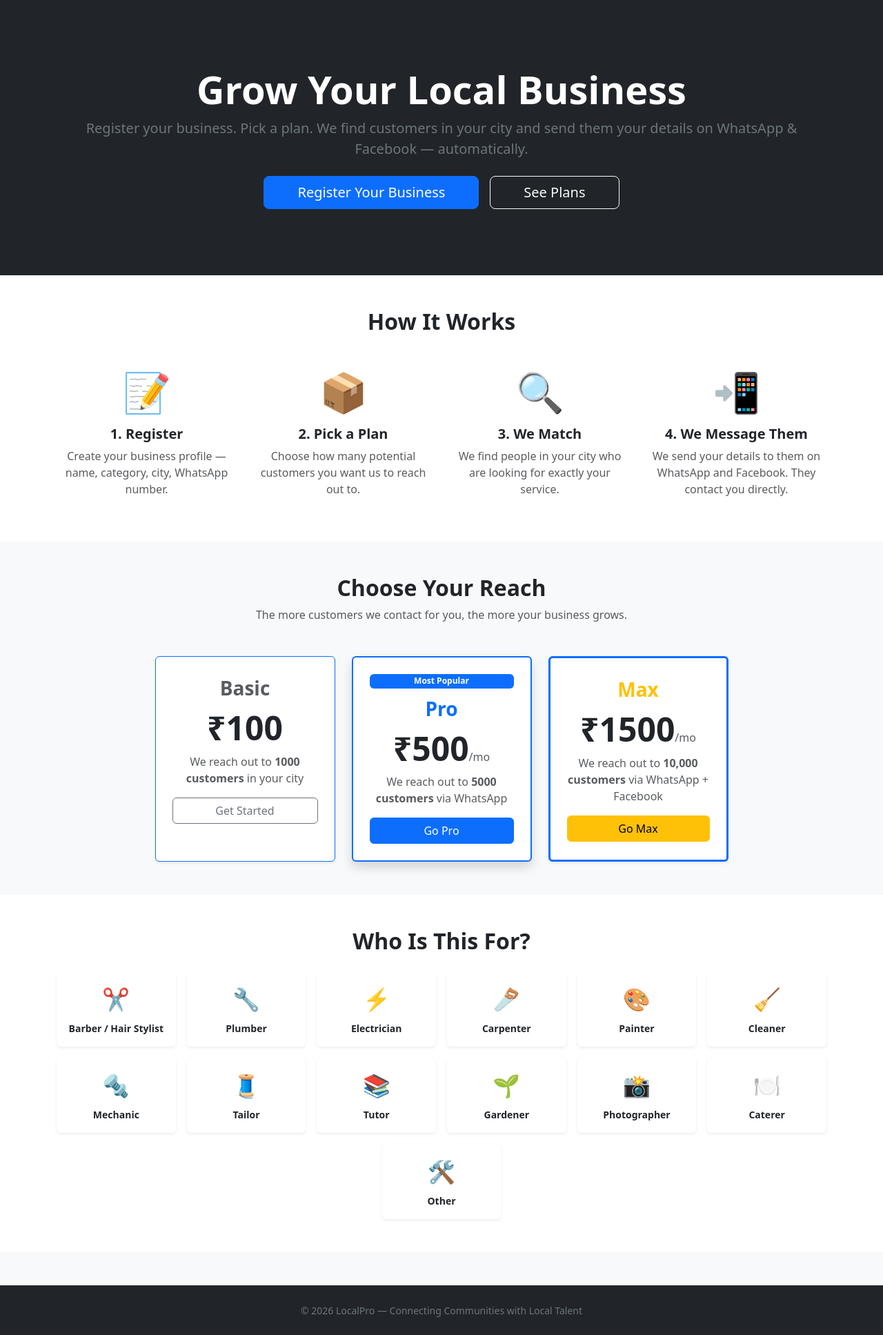
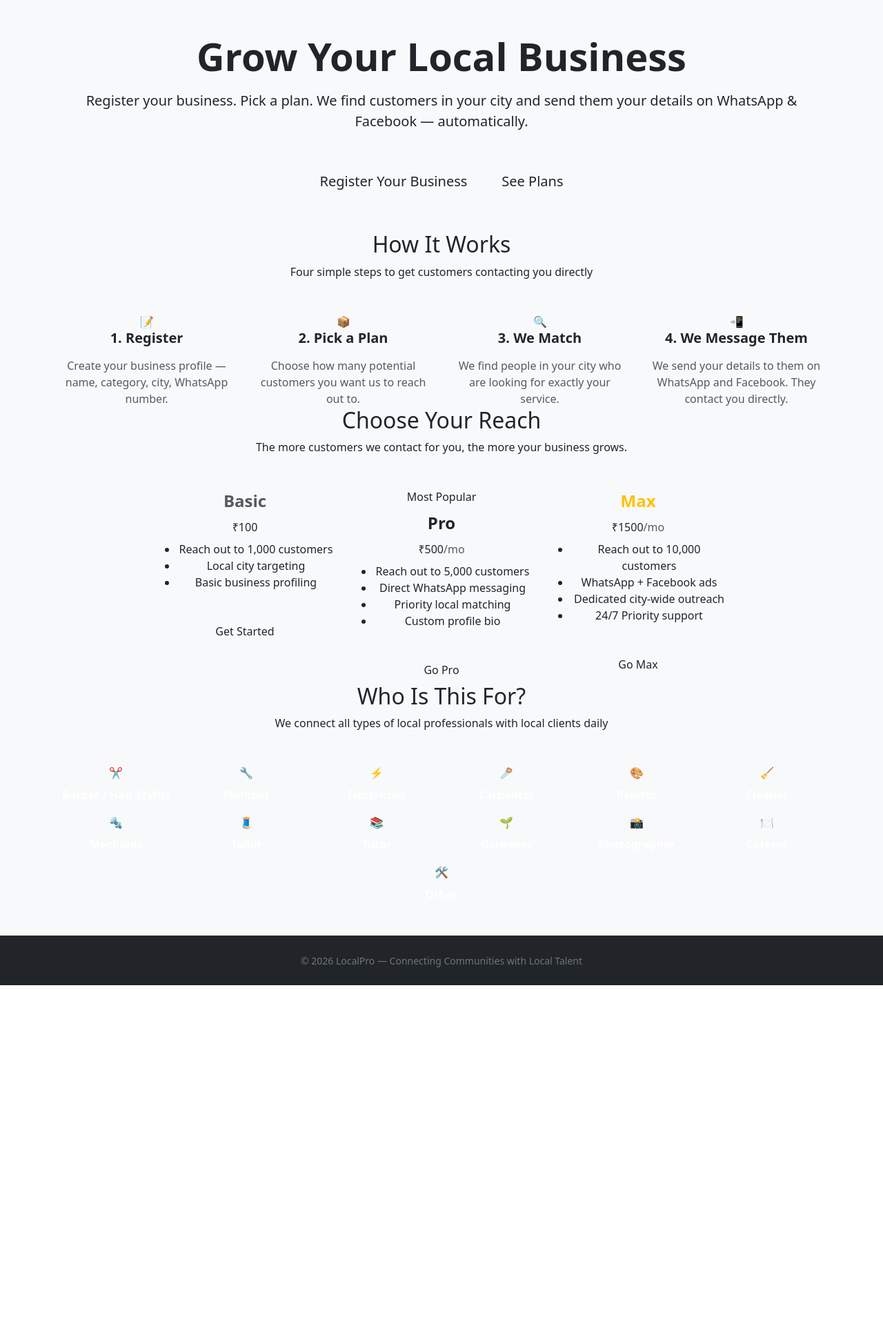
Before and after one commit to ingodwebelieve2817-art/Research, a Django app: page / in a window 1280 px wide. Shown: the part 56-1991 px from the top of the page at 69% size. After the commit the page ends 1484 px from the top, so only its background shows below. Run offline with Django 5.2, Linux system fonts and the light colour scheme; parts of the project's set-up code (start-up, migrations or seed data) failed here and were passed over.

Commit message:
Update home.html

```diff
--- a/templates/home.html
+++ b/templates/home.html
@@ -3,78 +3,112 @@
 {% block content %}
 
 <!-- Hero -->
-<section class="bg-dark text-white py-5">
+<section class="hero-section">
   <div class="container text-center py-5">
-    <h1 class="display-4 fw-bold">Grow Your Local Business</h1>
-    <p class="lead text-secondary mb-4">
+    <h1 class="display-4 fw-bold section-title mb-3">
+      Grow Your <span class="text-gradient">Local Business</span>
+    </h1>
+    <p class="lead subtitle mb-5">
       Register your business. Pick a plan. We find customers in your city and
       send them your details on WhatsApp &amp; Facebook — automatically.
     </p>
     <div class="d-flex gap-3 justify-content-center flex-wrap">
-      <a href="{% url 'accounts:register' %}" class="btn btn-primary btn-lg px-5">Register Your Business</a>
-      <a href="{% url 'subscriptions:plans' %}" class="btn btn-outline-light btn-lg px-5">See Plans</a>
+      <a href="{% url 'accounts:register' %}" class="btn btn-premium-primary btn-lg">Register Your Business</a>
+      <a href="{% url 'subscriptions:plans' %}" class="btn btn-premium-outline btn-lg">See Plans</a>
     </div>
   </div>
 </section>
 
 <!-- How it works -->
-<section class="py-5 bg-white">
+<section class="section-alt">
   <div class="container">
-    <h2 class="fw-bold text-center mb-5">How It Works</h2>
+    <h2 class="section-title text-center mb-2">How It Works</h2>
+    <p class="subtitle text-center mb-5">Four simple steps to get customers contacting you directly</p>
     <div class="row g-4 text-center">
       <div class="col-md-3">
-        <div class="display-4 mb-3">📝</div>
-        <h5 class="fw-bold">1. Register</h5>
-        <p class="text-muted">Create your business profile — name, category, city, WhatsApp number.</p>
+        <div class="glass-card">
+          <div class="icon-badge">📝</div>
+          <h5 class="fw-bold mb-3">1. Register</h5>
+          <p class="text-muted mb-0">Create your business profile — name, category, city, WhatsApp number.</p>
+        </div>
       </div>
       <div class="col-md-3">
-        <div class="display-4 mb-3">📦</div>
-        <h5 class="fw-bold">2. Pick a Plan</h5>
-        <p class="text-muted">Choose how many potential customers you want us to reach out to.</p>
+        <div class="glass-card">
+          <div class="icon-badge">📦</div>
+          <h5 class="fw-bold mb-3">2. Pick a Plan</h5>
+          <p class="text-muted mb-0">Choose how many potential customers you want us to reach out to.</p>
+        </div>
       </div>
       <div class="col-md-3">
-        <div class="display-4 mb-3">🔍</div>
-        <h5 class="fw-bold">3. We Match</h5>
-        <p class="text-muted">We find people in your city who are looking for exactly your service.</p>
+        <div class="glass-card">
+          <div class="icon-badge">🔍</div>
+          <h5 class="fw-bold mb-3">3. We Match</h5>
+          <p class="text-muted mb-0">We find people in your city who are looking for exactly your service.</p>
+        </div>
       </div>
       <div class="col-md-3">
-        <div class="display-4 mb-3">📲</div>
-        <h5 class="fw-bold">4. We Message Them</h5>
-        <p class="text-muted">We send your details to them on WhatsApp and Facebook. They contact you directly.</p>
+        <div class="glass-card">
+          <div class="icon-badge">📲</div>
+          <h5 class="fw-bold mb-3">4. We Message Them</h5>
+          <p class="text-muted mb-0">We send your details to them on WhatsApp and Facebook. They contact you directly.</p>
+        </div>
       </div>
     </div>
   </div>
 </section>
 
 <!-- Plans teaser -->
-<section class="py-5">
+<section class="section-dark">
   <div class="container text-center">
-    <h2 class="fw-bold mb-2">Choose Your Reach</h2>
-    <p class="text-muted mb-5">The more customers we contact for you, the more your business grows.</p>
-    <div class="row g-4 justify-content-center">
-      <div class="col-md-3">
-        <div class="card border-primary border-1 shadow-sm p-4 h-100">
-          <div class="fs-3 fw-bold text-muted">Basic</div>
-          <div class="display-5 fw-bold my-2">₹100</div>
-          <p class="text-muted">We reach out to <strong>1000 customers</strong> in your city</p>
-          <a href="{% url 'accounts:register' %}" class="btn btn-outline-secondary">Get Started</a>
+    <h2 class="section-title mb-2">Choose Your Reach</h2>
+    <p class="subtitle mb-5">The more customers we contact for you, the more your business grows.</p>
+    <div class="row g-4 justify-content-center align-items-stretch pricing-grid">
+      <!-- Basic Plan -->
+      <div class="col-md-4 col-lg-3">
+        <div class="glass-card">
+          <div>
+            <div class="fs-4 fw-bold text-muted mb-2">Basic</div>
+            <div class="price-text my-2">₹100</div>
+            <ul class="feature-list">
+              <li>Reach out to 1,000 customers</li>
+              <li>Local city targeting</li>
+              <li>Basic business profiling</li>
+            </ul>
+          </div>
+          <a href="{% url 'accounts:register' %}" class="btn btn-premium-outline w-100 mt-4">Get Started</a>
         </div>
       </div>
-      <div class="col-md-3">
-        <div class="card border-primary border-2 shadow p-4 h-100">
-          <div class="badge bg-primary mb-2">Most Popular</div>
-          <div class="fs-3 fw-bold text-primary">Pro</div>
-          <div class="display-5 fw-bold my-2">₹500<span class="fs-6 fw-normal text-muted">/mo</span></div>
-          <p class="text-muted">We reach out to <strong>5000 customers</strong> via WhatsApp</p>
-          <a href="{% url 'accounts:register' %}" class="btn btn-primary">Go Pro</a>
+      <!-- Pro Plan (Popular) -->
+      <div class="col-md-4 col-lg-3">
+        <div class="glass-card plan-popular">
+          <span class="badge-popular">Most Popular</span>
+          <div>
+            <div class="fs-4 fw-bold text-gradient mb-2 mt-2">Pro</div>
+            <div class="price-text my-2">₹500<span class="fs-6 fw-normal text-muted">/mo</span></div>
+            <ul class="feature-list">
+              <li>Reach out to 5,000 customers</li>
+              <li>Direct WhatsApp messaging</li>
+              <li>Priority local matching</li>
+              <li>Custom profile bio</li>
+            </ul>
+          </div>
+          <a href="{% url 'accounts:register' %}" class="btn btn-premium-primary w-100 mt-4">Go Pro</a>
         </div>
       </div>
-      <div class="col-md-3">
-        <div class="card border-primary border-3 shadow-sm p-4 h-100">
-          <div class="fs-3 fw-bold text-warning">Max</div>
-          <div class="display-5 fw-bold my-2">₹1500<span class="fs-6 fw-normal text-muted">/mo</span></div>
-          <p class="text-muted">We reach out to <strong>10,000 customers</strong> via WhatsApp + Facebook</p>
-          <a href="{% url 'accounts:register' %}" class="btn btn-warning">Go Max</a>
+      <!-- Max Plan -->
+      <div class="col-md-4 col-lg-3">
+        <div class="glass-card">
+          <div>
+            <div class="fs-4 fw-bold text-warning mb-2">Max</div>
+            <div class="price-text my-2">₹1500<span class="fs-6 fw-normal text-muted">/mo</span></div>
+            <ul class="feature-list">
+              <li>Reach out to 10,000 customers</li>
+              <li>WhatsApp + Facebook ads</li>
+              <li>Dedicated city-wide outreach</li>
+              <li>24/7 Priority support</li>
+            </ul>
+          </div>
+          <a href="{% url 'accounts:register' %}" class="btn btn-premium-outline w-100 mt-4">Go Max</a>
         </div>
       </div>
     </div>
@@ -82,21 +116,22 @@
 </section>
 
 <!-- Categories -->
-<section class="py-5 bg-white">
+<section class="section-alt">
   <div class="container text-center">
-    <h2 class="fw-bold mb-4">Who Is This For?</h2>
+    <h2 class="section-title mb-2">Who Is This For?</h2>
+    <p class="subtitle mb-5">We connect all types of local professionals with local clients daily</p>
     <div class="row g-3 justify-content-center">
       {% for slug, label in categories %}
-      <div class="col-6 col-md-3 col-lg-2">
-        <div class="card border-0 shadow-sm p-3 h-100">
-          <div class="fs-2">
+      <div class="col-6 col-sm-4 col-md-3 col-lg-2">
+        <div class="category-chip">
+          <span class="category-icon">
             {% if slug == "barber" %}✂️{% elif slug == "plumber" %}🔧{% elif slug == "electrician" %}⚡
             {% elif slug == "carpenter" %}🪚{% elif slug == "painter" %}🎨{% elif slug == "cleaner" %}🧹
             {% elif slug == "mechanic" %}🔩{% elif slug == "tailor" %}🧵{% elif slug == "tutor" %}📚
             {% elif slug == "gardener" %}🌱{% elif slug == "photographer" %}📸{% elif slug == "caterer" %}🍽️
             {% else %}🛠️{% endif %}
-          </div>
-          <small class="mt-2 fw-semibold text-dark">{{ label }}</small>
+          </span>
+          <span class="fw-semibold text-white d-block mt-2">{{ label }}</span>
         </div>
       </div>
       {% endfor %}
```
